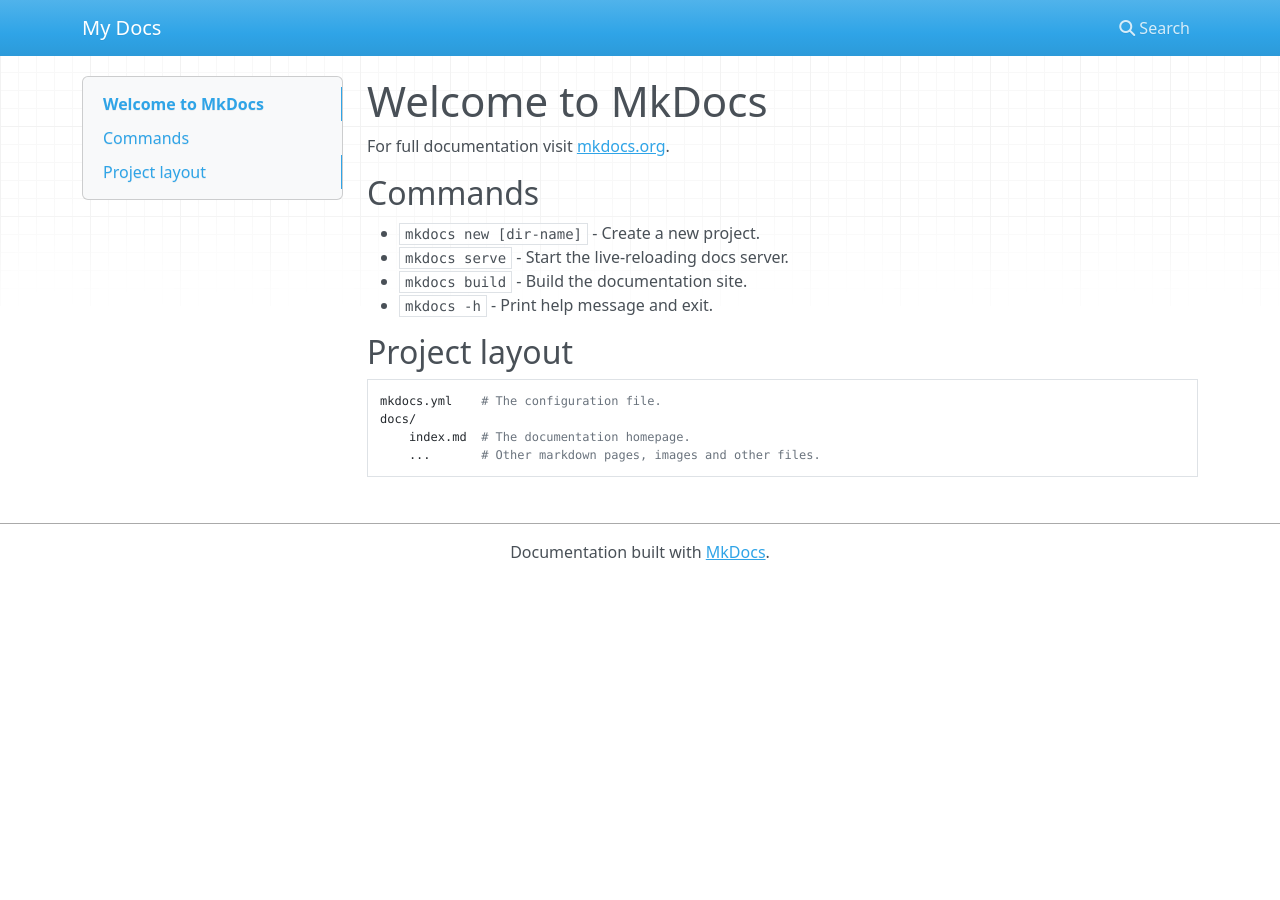
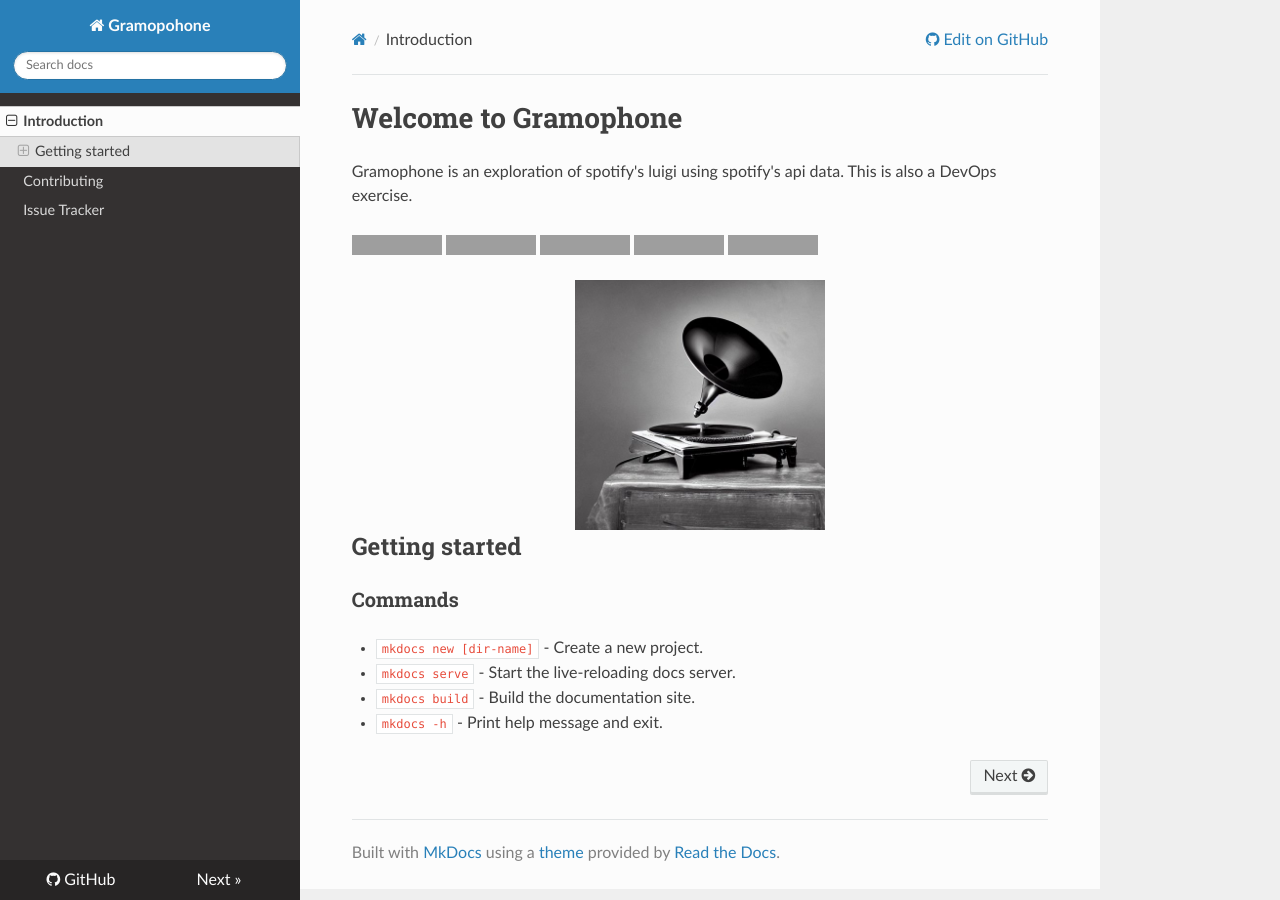
Before and after one commit to dbbvitor/gramophone-spotify-pipeline, an MkDocs documentation site: the page built from docs/index.md, in a window 1280 px wide. Built offline with MkDocs 1.6.1, drawn with Linux system fonts in a browser that asks for light colours; nearby versions of some CDN libraries; grey boxes are pictures that could not be loaded.

Commit message:
More project documentation

```diff
--- a/docs/index.md
+++ b/docs/index.md
@@ -1,17 +1,22 @@
-# Welcome to MkDocs
+# Welcome to Gramophone
+Gramophone is an exploration of spotify's luigi using spotify's api data. This is also a DevOps exercise.
 
-For full documentation visit [mkdocs.org](https://www.mkdocs.org).
 
-## Commands
+[![Build status](https://github.com/dbbvitor/gramophone-spotify-pipeline/actions/workflows/main.yml/badge.svg)](https://github.com/TezRomacH/python-package-template/actions?query=workflow%3Abuild)
+[![codecov](https://codecov.io/gh/dbbvitor/gramophone-spotify-pipeline/branch/main/graph/badge.svg?token=1DYIRMY85A)](https://codecov.io/gh/dbbvitor/gramophone-spotify-pipeline)
+[![Pre-commit](https://img.shields.io/badge/pre--commit-enabled-brightgreen?logo=pre-commit&logoColor=white)](https://github.com/dbbvitor/gramophone-spotify-pipeline/blob/main/.pre-commit-config.yaml)
+[![Code style: black](https://img.shields.io/badge/code%20style-black-000000.svg)](https://github.com/psf/black)
+[![License](https://img.shields.io/github/license/dbbvitor/gramophone-spotify-pipeline?label=license)](https://github.com/dbbvitor/gramophone-spotify-pipeline/blob/main/LICENSE)
 
-* `mkdocs new [dir-name]` - Create a new project.
-* `mkdocs serve` - Start the live-reloading docs server.
-* `mkdocs build` - Build the documentation site.
-* `mkdocs -h` - Print help message and exit.
+<div style="text-align:center">
+<img src="assets/stable_gramophone.jpg" alt="Modern Gramophone pictured as an old picture" width="250">
+</div>
 
-## Project layout
+## Getting started
 
-    mkdocs.yml    # The configuration file.
-    docs/
-        index.md  # The documentation homepage.
-        ...       # Other markdown pages, images and other files.
+### Commands
+
+- `mkdocs new [dir-name]` - Create a new project.
+- `mkdocs serve` - Start the live-reloading docs server.
+- `mkdocs build` - Build the documentation site.
+- `mkdocs -h` - Print help message and exit.
--- a/mkdocs.yml
+++ b/mkdocs.yml
@@ -1 +1,12 @@
-site_name: My Docs
+site_name: Gramopohone
+site_description: Gramophone is an exploration of spotify's luigi using spotify's api data. This is also a DevOps exercise.
+site_author: Vítor F. Diniz (vitorfdiniz@gmail.com)
+theme: readthedocs
+site_url: https://dbbvitor.github.io/gramophone-spotify-pipeline/
+repo_url: https://github.com/dbbvitor/gramophone-spotify-pipeline
+edit_uri: edit/main/docs/
+
+nav:
+  - Introduction: 'index.md'
+  - Contributing: 'conrtibuting.md'
+  - 'Issue Tracker': 'https://github.com/dbbvitor/gramophone-spotify-pipeline/issues'
```
Also changed, not shown: README.md (+24 -3 lines), docs/conrtibuting.md (added, +27 -0 lines), docs/assets/stable_gramophone.jpg (added).
